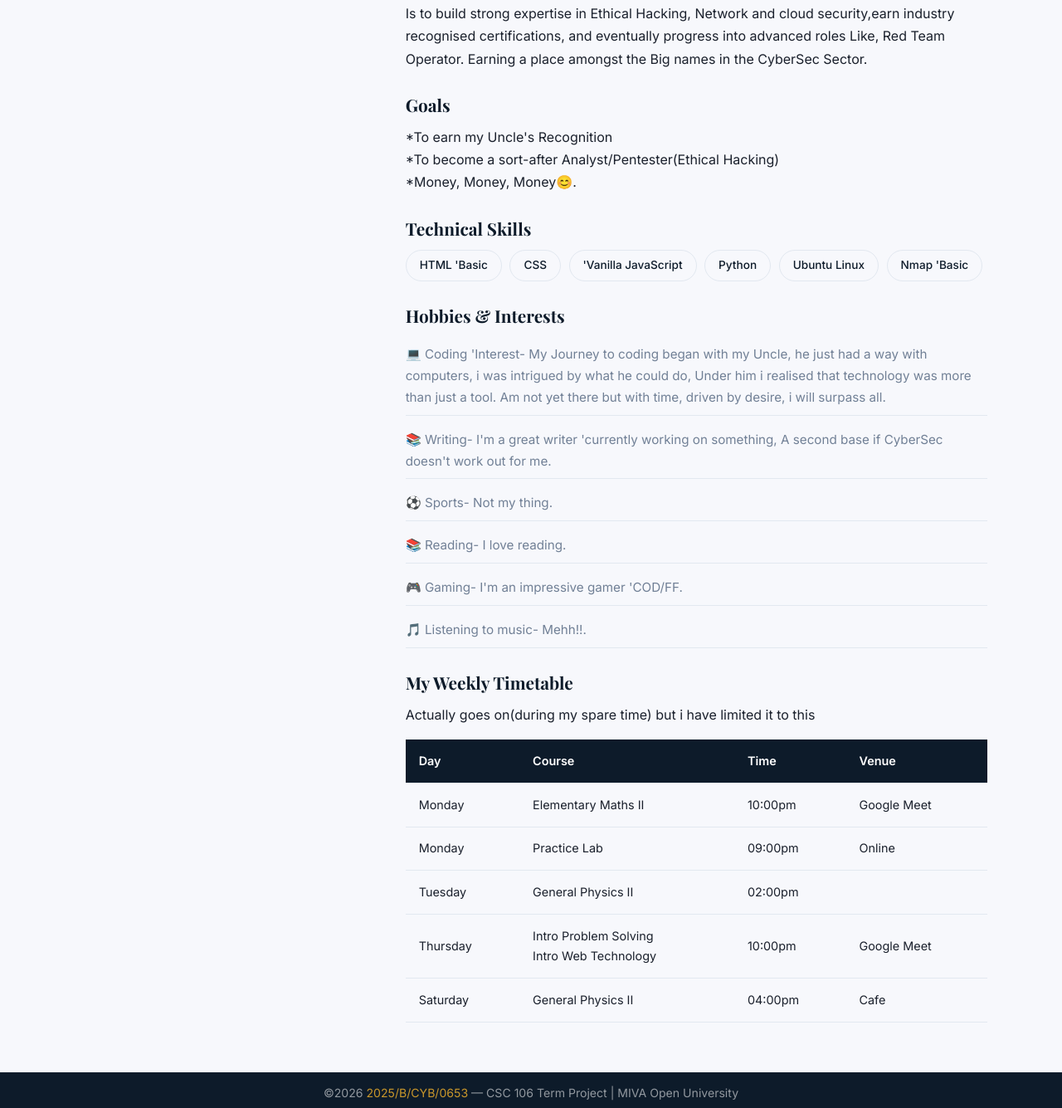
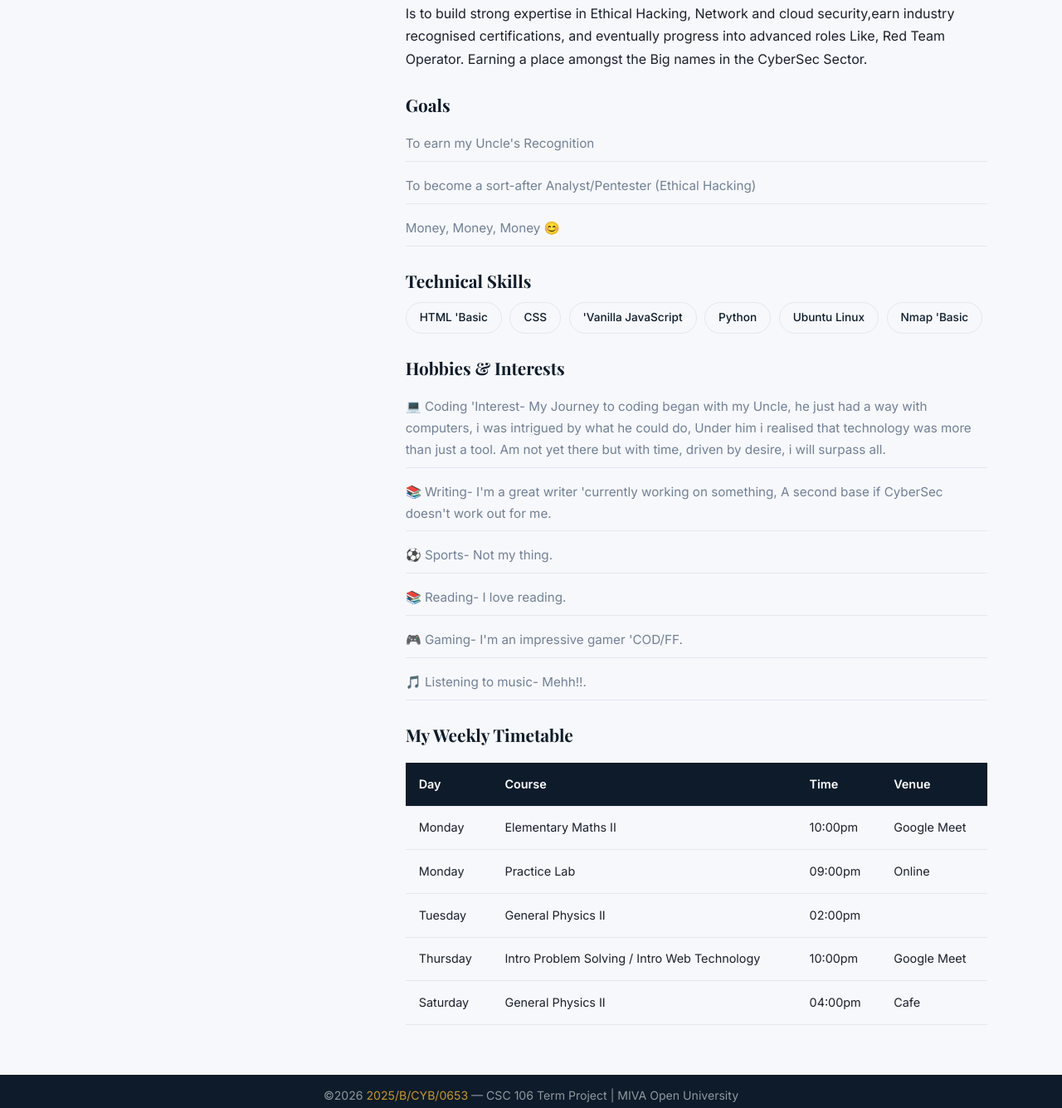
Before and after one commit to cyberasmus/cyb-port, a plain HTML site: page about.html in a window 1280 px wide. Shown: the part 956-2291 px from the top of the page at 83% size. Drawn offline with nearby package versions, Linux system fonts and the light colour scheme.

Commit message:
Refactor about.html structure and content
Fixed broken HTML file

```diff
--- a/about.html
+++ b/about.html
@@ -75,17 +75,11 @@
             </p>
 
            <h2>Goals</h2>
-           <p>
-            <p>
-                 *To earn my Uncle's Recognition
-                 <p>
-                     *To become a sort-after Analyst/Pentester(Ethical Hacking)
-                     <p>
-                       *Money, Money, Money😊.
-                     </p>
-                 </p>
-            </p>
-           </p>
+<ul class="hobby-list">
+  <li>To earn my Uncle's Recognition</li>
+  <li>To become a sort-after Analyst/Pentester (Ethical Hacking)</li>
+  <li>Money, Money, Money 😊</li>
+</ul>
 
            <h2>Technical Skills</h2>
             <ul class="skills-list">
@@ -138,18 +132,15 @@
   </tr>
   <tr>
     <td>Thursday</td>
-                  <td>Intro Problem Solving
-                    <p>Intro Web Technology</p>
-                  </td>
+    <td>Intro Problem Solving / Intro Web Technology</td>
     <td>10:00pm</td>
     <td>Google Meet</td>
+  </tr>
   <tr>
     <td>Saturday</td>
     <td>General Physics II</td>
     <td>04:00pm</td>
     <td>Cafe</td>
-                </tr>
-                  Actually goes on(during my spare time) but i have limited it to this
   </tr>
 </tbody>
             </table>
```
Lines whose indentation alone changed are shown as unchanged.
